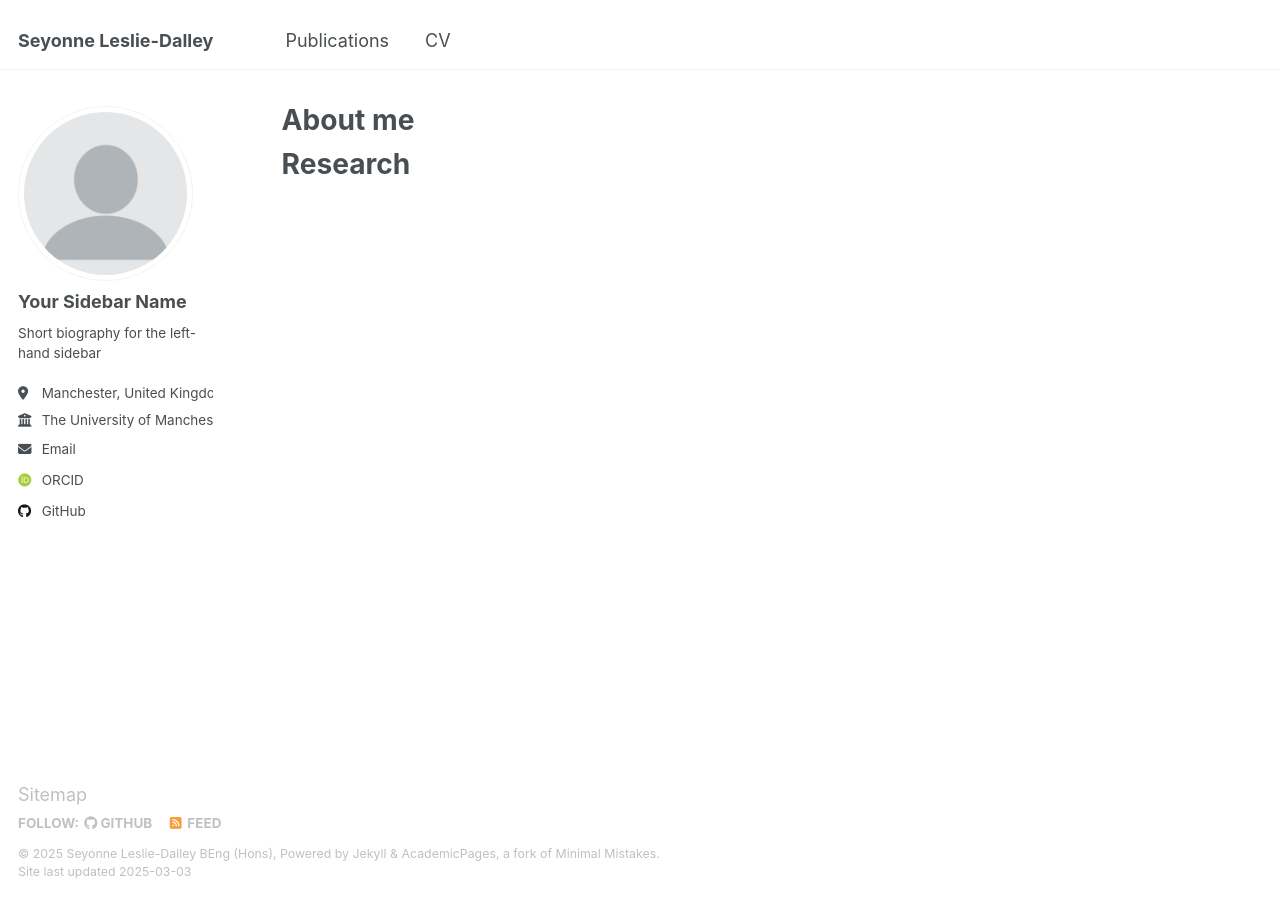
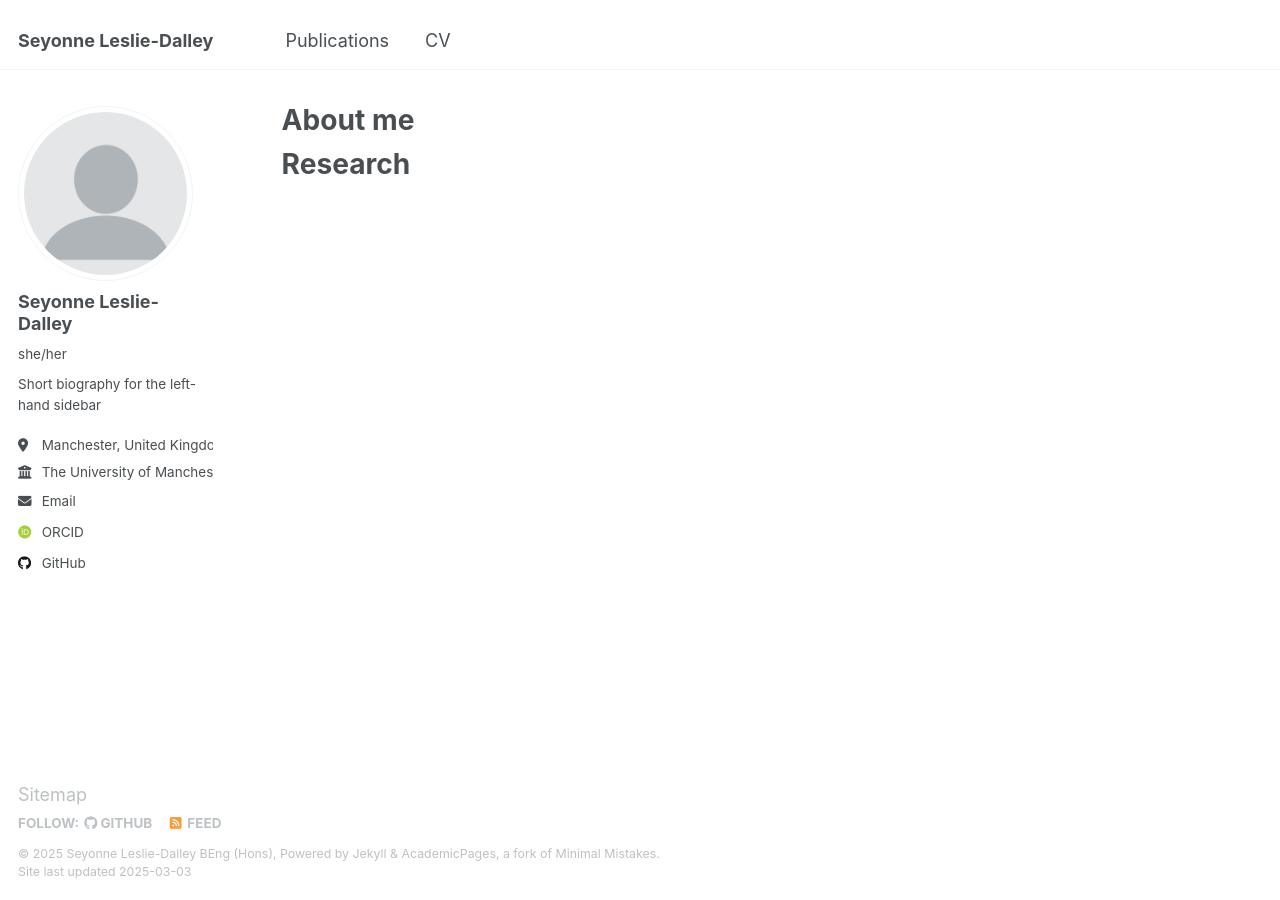
Before and after one commit to sladalley/sladalley.github.io, a Jekyll site: the page built from _pages/about.md, in a window 1280 px wide. Built offline with Jekyll 4.4.1, drawn with Linux system fonts in a browser that asks for light colours; some web fonts are replaced.

Commit message:
Update _config.yml

```diff
--- a/_config.yml
+++ b/_config.yml
@@ -23,8 +23,8 @@ repository               : "academicpages/academicpages.github.io"
 author:
   # Biographic information
   avatar           : "profile.png"
-  name             : "Your Sidebar Name"
-  pronouns         : # example: "she/her"
+  name             : "Seyonne Leslie-Dalley"
+  pronouns         : "she/her"
   bio              : "Short biography for the left-hand sidebar"
   location         : "Manchester, United Kingdom"
   employer         : "The University of Manchester"
```
